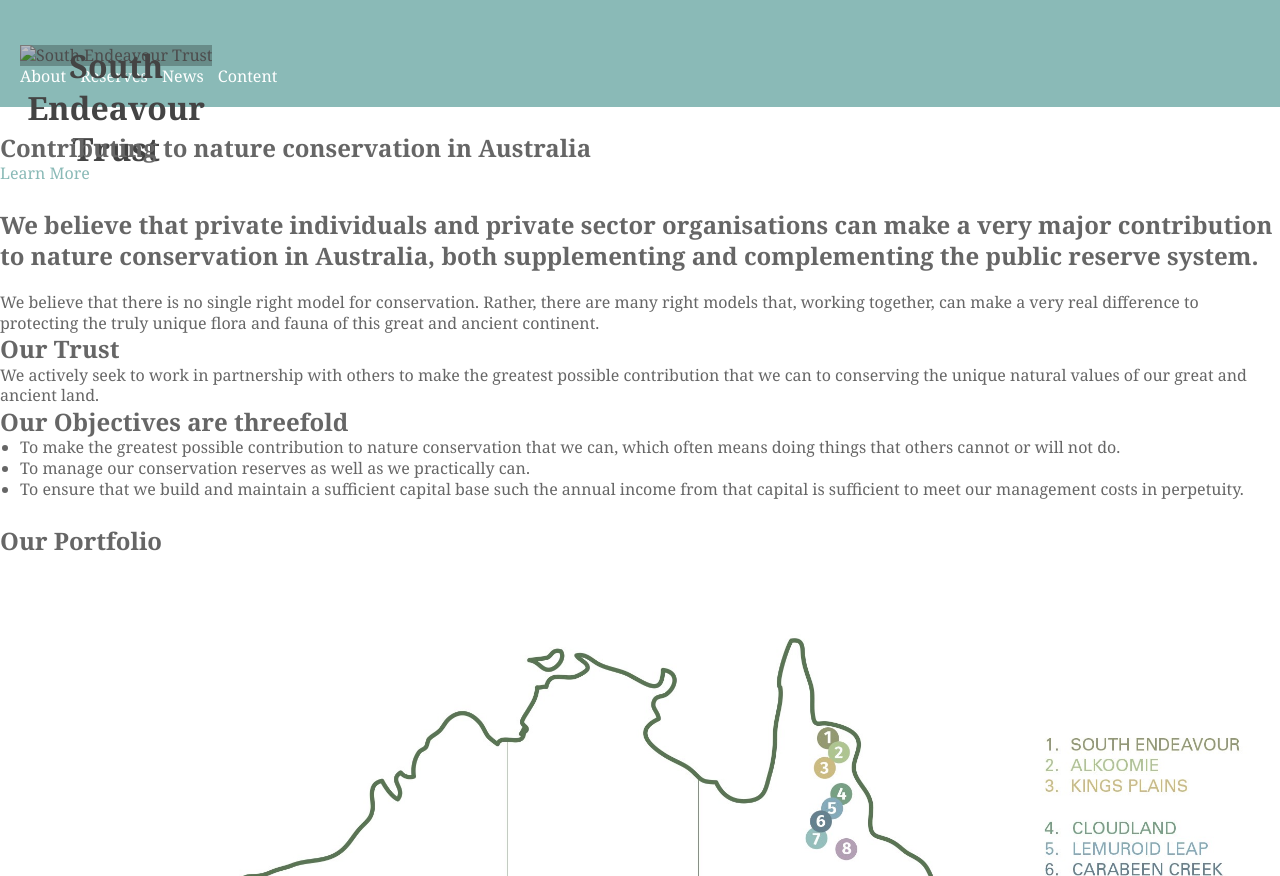
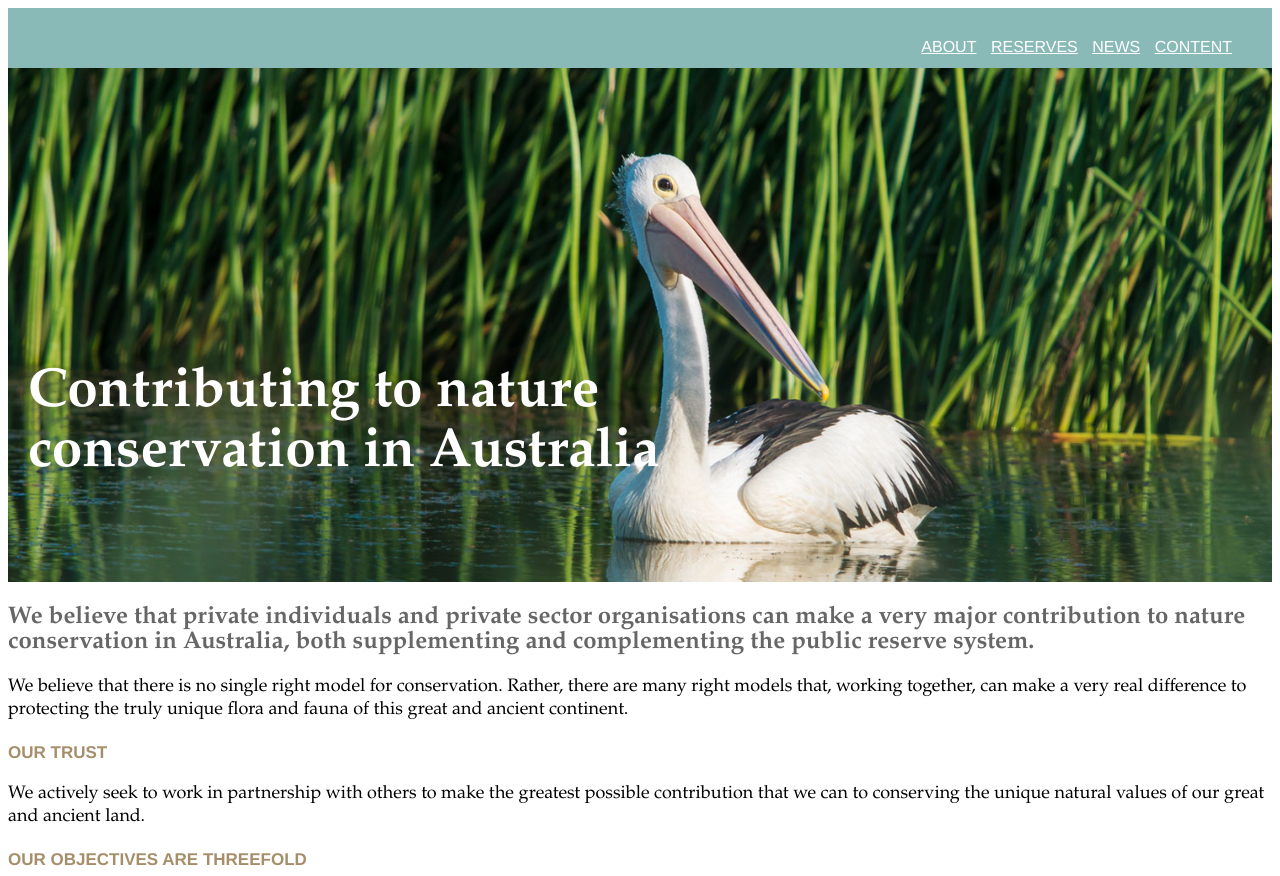
Before and after one commit to gingermint/gingermint.github.io, a plain HTML site: page unit_3/index.html in a window 1280 px wide. Shown: the top 876 px of the page. Drawn offline with Linux system fonts and the light colour scheme.

Commit message:
FINAL UPDATE FOR UNIT 3

```diff
--- a/unit_3/css/style.css
+++ b/unit_3/css/style.css
@@ -1,33 +1,81 @@
 
 * {
 	padding: 0;
-	margin: 0;
+	margin: 20;
+}
+h1 {
+	font-family: Garamond, Baskerville, "Baskerville Old Face", "Hoefler Text", "Times New Roman", serif;
+	font-size: 55px;
+	font-style: normal;
+	font-variant: normal;
+	font-weight: bold;
+	line-height: 60px;
 }
 
-body {
-	font-family: Georgia, Times, serif;
-	font-size: 16px;
+h2 {
+	font-family: Garamond, Baskerville, "Baskerville Old Face", "Hoefler Text", "Times New Roman", serif;
+	font-size: 24px;
+	font-style: normal;
+	font-variant: normal;
+	font-weight: bold;
+	line-height: 25px;
 	color: #666666;
-	line-height: 1.3;
+}
+
+h3 {
+	font-family: Helvetica;
+	font-size: 17px;
+	font-style: normal;
+	font-variant: normal;
+	font-weight: bold;
+	line-height: 25.5px;
+	text-transform: uppercase;
+	color: rgb(165,142,106);
+}
+
+p {
+	font-family: Garamond, Baskerville, "Baskerville Old Face", "Hoefler Text", "Times New Roman", serif;
+	font-size: 18px;
+	font-style: normal;
+	font-variant: normal;
+	font-weight: 400;
+	line-height: 23px;
+	color: #55555;
+}
+
+blockquote {
+	font-family: Garamond, Baskerville, "Baskerville Old Face", "Hoefler Text", "Times New Roman", serif;
+	font-size: 17px;
+	font-style: normal;
+	font-variant: normal;
+	font-weight: 400;
+	line-height: 23px;
+}
+
+pre {
+	font-family: Garamond, Baskerville, "Baskerville Old Face", "Hoefler Text", "Times New Roman", serif;
+	font-size: 11px;
+	font-style: normal;
+	font-variant: normal;
+	font-weight: 400;
+	line-height: 23px;
 }
 
 header {
 	background-color: rgb(138,186,183);
-	padding: 20px;
+	padding: 30px;
+	font-family: helvetica;
+	font-color: #fff;
 }
 
-h1 {
-	color: #444444;
-}
-
-a {
-	color: rgb(138,186,183);
-	text-decoration: none;
+header nav {
+	float: right;
 }
 
 nav a {
 	color: #fff;
 	font-style: bold;
+	text-transform: uppercase;
 	margin-right: 10px;
 }
 
@@ -37,6 +85,7 @@ img {
 
 main {
 	padding: 20px;
+	text-align: center;
 }
 
 ul, ol {
@@ -46,34 +95,39 @@ ul, ol {
 footer {
 	background-color: rgb(138,186,183);
 	padding: 20px;
+	font-family: helvetica;
 	text-align: center;
 }
 
-h3, h4, h5 {
-	margin: 20px 0;
-}
+
 
 aside {
 	float: right;
 }
 
-.wrapper {
-	display: inline-block;
-	margin-top: 25px;
-	position: relative;
-}
-.wrapper img {
-  	display: block;
-  	max-width:100%;
+ul {
+	font-family: Garamond, Baskerville, "Baskerville Old Face", "Hoefler Text", "Times New Roman", serif;
+	font-size: 18px;
+	font-style: normal;
+	font-variant: normal;
+	font-weight: 400;
+	line-height: 23px;
+	color: #55555;
+
 }
 
-.wrapper .overlay {
+.hero {
+  width:100%;
+  position: relative;
+
+}
+
+.text {
   	position: absolute;
-  	top:0;
-  	left:0;
-  	width:100%;
-  	height:100%;
-  	background-color: rgba(0,0,0,0.25);
-  	color:white;
-  	text-align: center
+  	margin: 0;
+  	top:50%;
+  	left: 20px;
+  	transform:translateY(-50%, -50%);
+  	color: #fff;
+
 }
--- a/unit_3/index.html
+++ b/unit_3/index.html
@@ -7,67 +7,50 @@
 
 	<body>
 		<header>
-			<div class="wrapper">
-				<img src="images/set_hero_image" alt="South Endeavour Trust"/>
-				<div class="overlay">
-				<h1>South Endeavour Trust</h1>
+			<nav>
+    			<a href="#">ABOUT</a>
+    			<a href="#">RESERVES</a>
+    			<a href="#">NEWS</a>
+    			<a href="#">CONTENT</a>
+			</nav>
 
+		</header>
+
+		<div class="hero" role="banner">
+			<img src="images/hero-image.png" alt="Banner Image">
+				<div class="text">
+				<h1>Contributing to nature<br>conservation in Australia</h1>
 				</div>
 		</div>
 
-    			<nav>
-    				<a href="#">About</a>
-    				<a href="#">Reserves</a>
-    				<a href="#">News</a>
-    				<a href="#">Content</a>
-				</nav>
-		</header>
 
-
-		<div id="hero-image">
-			<div class="wrapper">
-				<h2><strong>Contributing to nature conservation in Australia</strong></h2>
-				<a href="#" class=button-1">Learn More</a>
-			</div>
-
-		<div id="primary-info">
-				<div class="wrapper">
 		<section>
 			<h2>We believe that private individuals and private sector organisations can make a very major contribution to nature conservation in Australia, both supplementing and complementing the public reserve system.</h2>
-				<br>
+
 			<p>We believe that there is no single right model for conservation. Rather, there are many right models that, working together, can make a very real difference to protecting the truly unique flora and fauna of this great and ancient continent.</p>
 		</section>
 
 		<section>
-				<h2>Our Trust</h2>
+			<h3>Our Trust</h3>
 
 			<p>We actively seek to work in partnership with others to make the greatest possible contribution that we can to conserving the unique natural values of our great and ancient land.</p>
 
-				<h2>Our Objectives are threefold</h2>
+			<h3>Our Objectives are threefold</h3>
 
 			<ul>
 				<li>To make the greatest possible contribution to nature conservation that we can, which often means doing things that others cannot or will not do.</li>
 				<li>To manage our conservation reserves as well as we practically can.</li>
 				<li>To ensure that we build and maintain a sufficient capital base such the annual income from that capital is sufficient to meet our management costs in perpetuity.</li>
+			</ul>
+
 		</section>
-		</div>
-
-		<div id="secondary-info">
-			<div class="wrapper">
-			<section>
-				<h2>Our Portfolio</h2>
-				<img src="images/set_map.jpg">
-			</section>
-		</div>
 
 		<section>
 				<p>Our portfolio now covers a string of reserves protecting an incredible array of endangered ecological communities. To date we have focused on three areas of great conservation need, each of which has extraordinarily diverse biodiversity values.</p>
-			<section>
-		</div>
+		</section>
+
 
 		<footer>
-			<div class="wrapper">
-				<div id=footer-info></div>
 				Contact <a href="mailto:alexandriahams@gmail.com">Alex Mawhinney</a><br>
 		</footer>
 
```
Also changed, not shown: unit_3/images/hero-image-2.png (renamed from unit_3/images/set_hero__image.png), unit_3/images/hero-image.png (added), unit_3/images/home-image-2.jpg (renamed from unit_3/images/set_home_image_2.jpg). Lines whose indentation alone changed are shown as unchanged.
